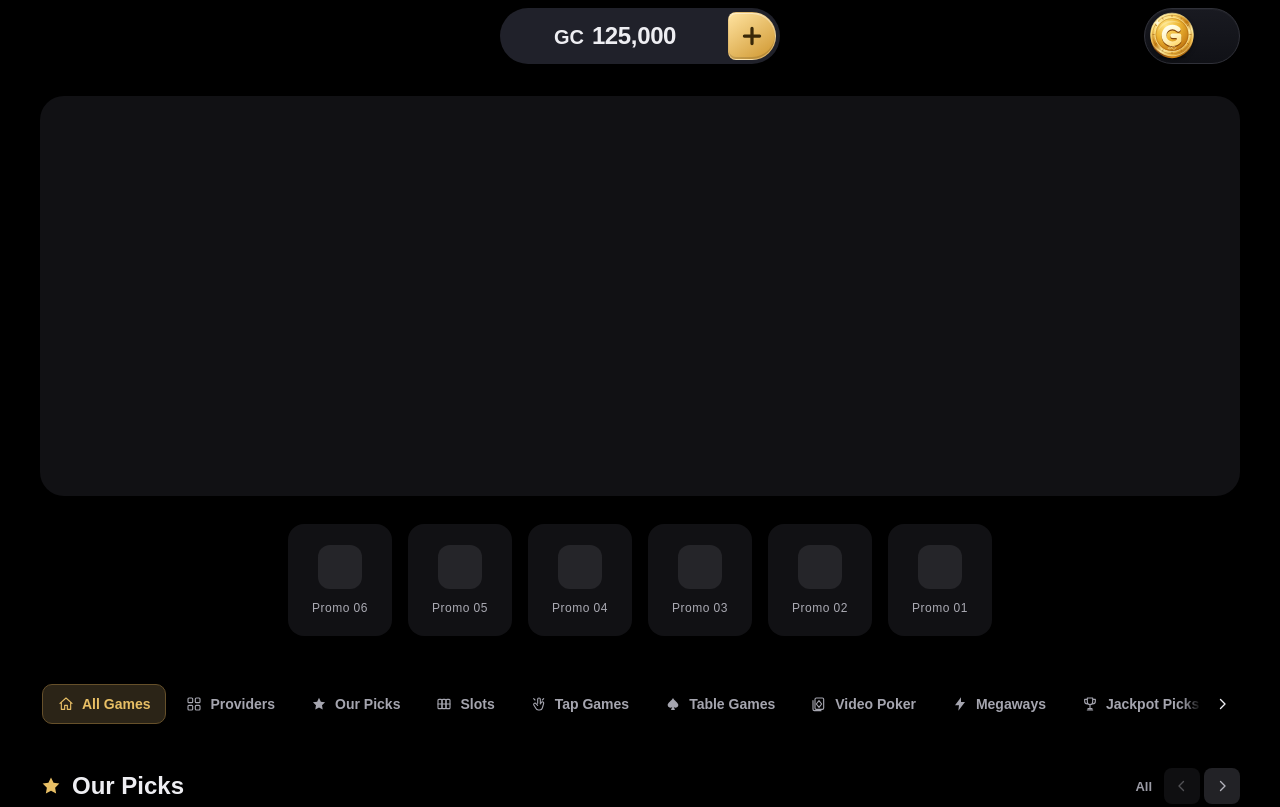
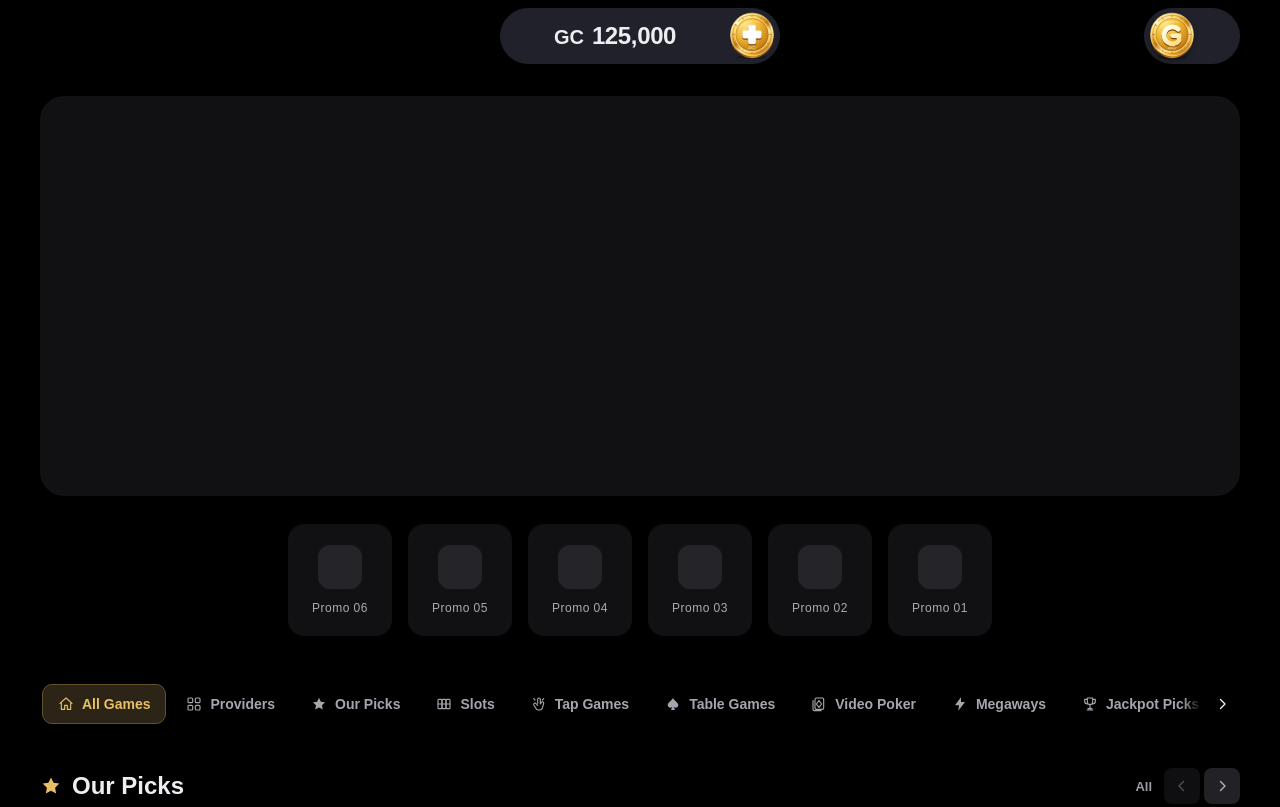
Before and after one commit to jarmanarnar/luckyloopcasino, a website with bundled scripts: page public/index.html in a window 1280 px wide. Shown: the top 807 px of the page. Built offline with nearby package versions, Linux system fonts and the light colour scheme.

Commit message:
Match wallet surfaces and add minted white plus buttons

```diff
--- a/public/index.html
+++ b/public/index.html
@@ -20,7 +20,7 @@
       </div>
       <div id="coin-wallet" class="coin-wallet" data-currency="GC" aria-label="Demo wallet" role="group">
         <button id="wallet-balance-button" class="wallet-balance-button" type="button" aria-label="Open demo wallet" aria-haspopup="dialog" aria-expanded="false" aria-controls="wallet-dialog"><span class="wallet-balance-copy"><span id="wallet-currency-label">GC</span><strong id="wallet-balance-value">125,000</strong></span></button>
-        <button id="wallet-add" class="icon-button" type="button" aria-label="Add demo coins" aria-haspopup="dialog" aria-expanded="false" aria-controls="wallet-dialog"><svg viewBox="0 0 24 24" fill="none" stroke="currentColor" stroke-width="2" stroke-linecap="round" aria-hidden="true"><path d="M12 5v14M5 12h14"/></svg></button>
+        <button id="wallet-add" class="icon-button" type="button" aria-label="Add demo coins" aria-haspopup="dialog" aria-expanded="false" aria-controls="wallet-dialog"><img id="wallet-add-art" src="assets/coins/add-gold.svg" width="48" height="48" alt="" aria-hidden="true"></button>
       </div>
       <button id="coin-type-switch" class="wallet-switch" type="button" role="switch" aria-label="Use Sweeps Coins" aria-checked="false"><img id="currency-coin" class="coin-art" src="assets/coins/gold-coin.svg" width="36" height="36" alt="" aria-hidden="true"></button>
     </div>
--- a/public/wallet.css
+++ b/public/wallet.css
@@ -1,4 +1,5 @@
 .top-bar__inner {
+  --wallet-surface: #20212a;
   grid-template-columns: minmax(0, 1fr) auto minmax(0, 1fr);
   column-gap: 16px;
   width: min(var(--page-max-width), calc(100% - max(var(--page-gutter), env(safe-area-inset-left, 0px)) - max(var(--page-gutter), env(safe-area-inset-right, 0px))));
@@ -37,9 +38,9 @@
   height: var(--wallet-height);
   padding: 3px;
   min-width: 0;
-  border: 1px solid transparent;
+  border: 1px solid var(--wallet-surface);
   border-radius: 999px;
-  background: #20212a;
+  background: var(--wallet-surface);
   box-shadow: none;
   color: var(--text-primary);
 }
@@ -67,15 +68,16 @@
   flex: none;
   width: var(--wallet-plus-size);
   height: var(--wallet-plus-size);
-  border: 1px solid #ffffff35;
-  border-radius: 8px calc(var(--wallet-plus-size) / 2) calc(var(--wallet-plus-size) / 2) 8px;
-  background: linear-gradient(145deg, var(--wallet-button-start), var(--wallet-button-end));
-  box-shadow: inset 0 1px 0 #ffffff70, inset 0 -2px 0 #0002;
-  color: var(--wallet-button-ink);
+  padding: 0;
+  border: 0;
+  border-radius: 50%;
+  background: transparent;
+  box-shadow: none;
+  color: #fff;
 }
 #wallet-add:hover { filter: brightness(1.08); }
 #wallet-add:active { transform: translateY(1px); }
-#wallet-add svg { width: 26px; height: 26px; stroke-width: 3; }
+#wallet-add-art { display: block; width: 100%; height: 100%; pointer-events: none; user-select: none; }
 
 .wallet-switch {
   --switch-width: 96px;
@@ -87,10 +89,10 @@
   width: var(--switch-width);
   height: calc(var(--switch-coin-size) + 8px);
   padding: 3px;
-  border: 1px solid #303139;
+  border: 1px solid var(--wallet-surface);
   border-radius: 999px;
-  background: linear-gradient(180deg, #191a21, #101116);
-  box-shadow: inset 0 1px 0 #ffffff09;
+  background: var(--wallet-surface);
+  box-shadow: none;
   cursor: pointer;
 }
 .wallet-switch .coin-art {
@@ -102,7 +104,6 @@
   transition: transform 180ms ease;
 }
 .wallet-switch[aria-checked="true"] .coin-art { transform: translateX(calc(var(--switch-width) - var(--switch-coin-size) - 8px)); }
-.wallet-switch:hover { border-color: #4a4c58; }
 
 .wallet-dialog {
   box-sizing: border-box;
@@ -166,7 +167,6 @@
   .coin-wallet { width: clamp(148px, calc(100vw - 192px), 198px); --wallet-value-size: clamp(17px, 5vw, 20px); --wallet-code-size: clamp(12px, 4vw, 16px); }
   .wallet-balance-button { padding: 0 3px; }
   .wallet-balance-copy { gap: 5px; }
-  #wallet-add svg { width: 24px; height: 24px; }
   .wallet-switch { --switch-width: 80px; }
 }
 @media (max-width: 359px) {
--- a/public/wallet.js
+++ b/public/wallet.js
@@ -14,10 +14,11 @@ export function initWallet() {
   const coinSwitch = document.querySelector('#coin-type-switch');
   const switchCoin = document.querySelector('#currency-coin');
   const addButton = document.querySelector('#wallet-add');
+  const addArt = document.querySelector('#wallet-add-art');
   const creditButton = document.querySelector('#wallet-add-credit');
   const status = document.querySelector('#wallet-status');
   const totals = { GC: document.querySelector('#wallet-gc-total'), SC: document.querySelector('#wallet-sc-total') };
-  if (![wallet, dialog, balanceButton, balanceValue, currencyLabel, coinSwitch, switchCoin, addButton, creditButton, status,
+  if (![wallet, dialog, balanceButton, balanceValue, currencyLabel, coinSwitch, switchCoin, addButton, addArt, creditButton, status,
     ...Object.values(totals)].every(Boolean)) return;
   initialized = true;
 
@@ -43,6 +44,7 @@ export function initWallet() {
     dialog.dataset.currency = code;
     currencyLabel.textContent = code;
     switchCoin.src = code === 'GC' ? 'assets/coins/gold-coin.svg' : 'assets/coins/sweeps-coin.svg';
+    addArt.src = code === 'GC' ? 'assets/coins/add-gold.svg' : 'assets/coins/add-sweeps.svg';
     coinSwitch.setAttribute('aria-checked', String(code === 'SC'));
     coinSwitch.title = `Switch to ${CURRENCIES[code === 'GC' ? 'SC' : 'GC'].name}`;
     balanceValue.textContent = formatBalance(code, state.balances[code]);
```
Also changed, not shown: public/assets/coins/add-gold.svg (added), public/assets/coins/add-sweeps.svg (added).
